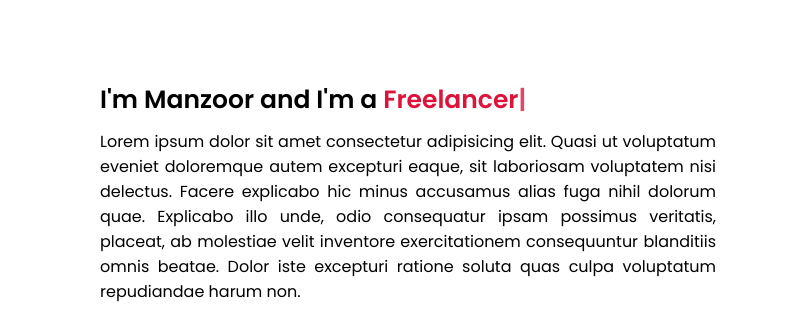
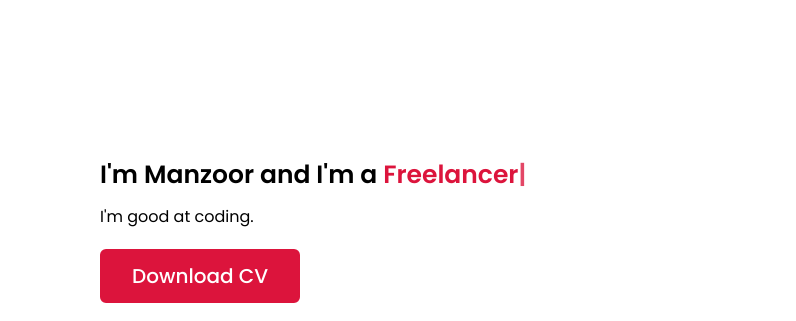
Before and after one commit to manzoorsofi/Personal_Portfolio, a plain HTML site: page index.html in a window 1280 px wide. Shown: the part 1000-1321 px from the top of the page, 484-1280 px from the left. Drawn offline with nearby package versions, Linux system fonts and the light colour scheme.

Commit message:
changes into prt

```diff
--- a/index.html
+++ b/index.html
@@ -59,11 +59,7 @@
         </div>
         <div class="column right">
           <div class="text">I'm Manzoor and I'm a <span class="typing-2"></span></div>
-          <p>Lorem ipsum dolor sit amet consectetur adipisicing elit. Quasi ut voluptatum eveniet doloremque autem
-            excepturi eaque, sit laboriosam voluptatem nisi delectus. Facere explicabo hic minus accusamus alias fuga
-            nihil dolorum quae. Explicabo illo unde, odio consequatur ipsam possimus veritatis, placeat, ab molestiae
-            velit inventore exercitationem consequuntur blanditiis omnis beatae. Dolor iste excepturi ratione soluta
-            quas culpa voluptatum repudiandae harum non.</p>
+          <p>I'm good at coding.</p>
           <a href="#">Download CV</a>
         </div>
       </div>
--- a/style.css
+++ b/style.css
@@ -7,6 +7,7 @@
 	box-sizing: border-box;
 	text-decoration: none;
 }
+
 html {
 	scroll-behavior: smooth;
 }
```
